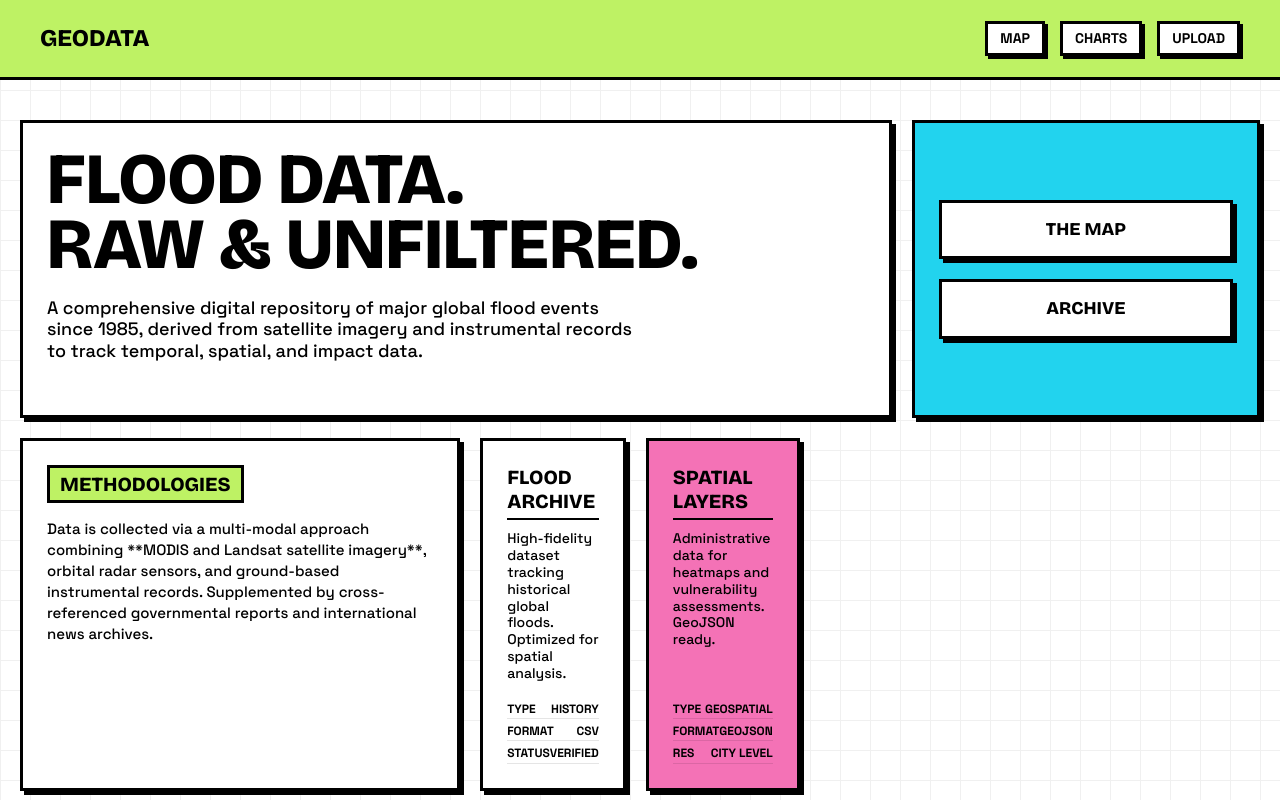
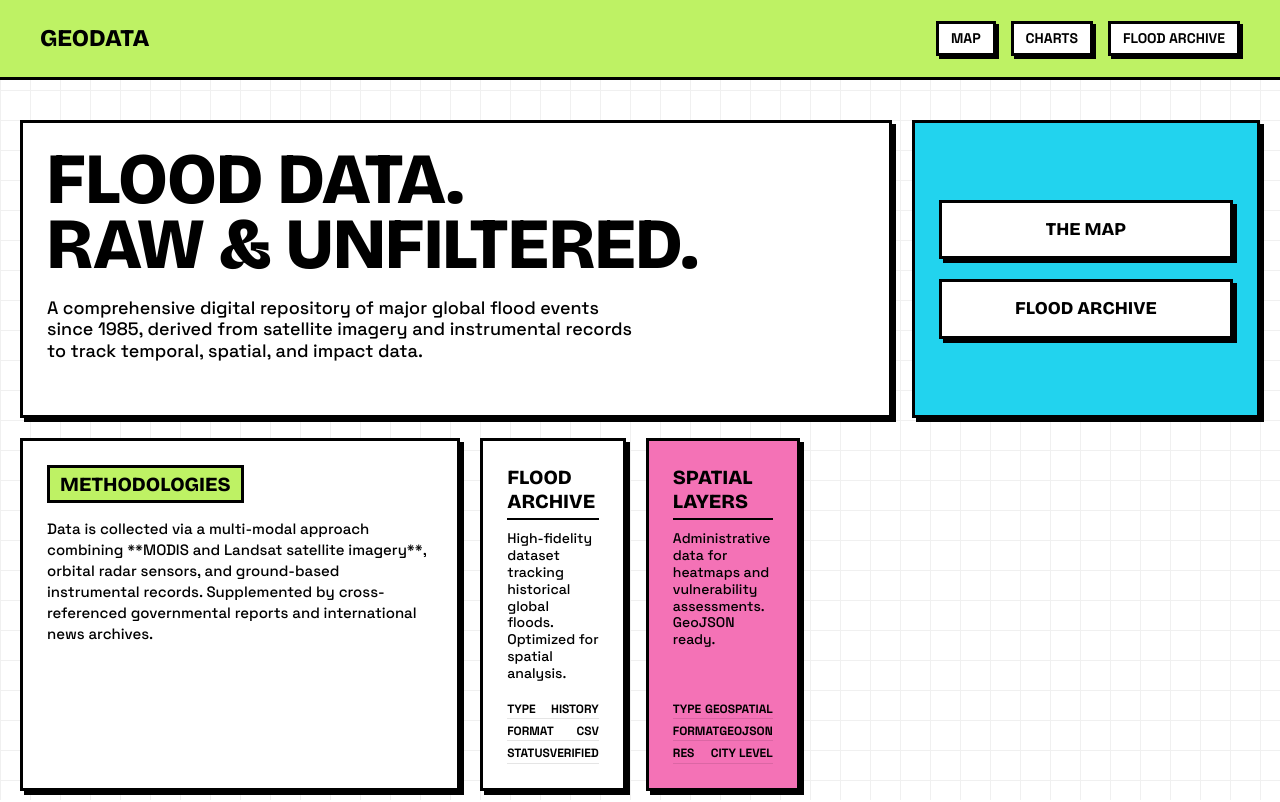
Before and after one commit to emmaboschini/cc1, a plain HTML site: page index.html in a window 1280 px wide. Shown: the top 802 px of the page. Drawn offline with nearby package versions, Linux system fonts and the light colour scheme.

Commit message:
Rename Archive button and navigation link to FLOOD ARCHIVE

```diff
--- a/index.html
+++ b/index.html
@@ -115,7 +115,7 @@
     <div class="nav-links">
       <a href="map.html">MAP</a>
       <a href="charts.html">CHARTS</a>
-      <a href="upload.html">UPLOAD</a>
+      <a href="https://ckan.rimes.int/sv/dataset/global-active-archive-of-large-flood-events" target="_blank">FLOOD ARCHIVE</a>
     </div>
   </nav>
 
@@ -129,7 +129,7 @@
     <!-- ACTIONS -->
     <div class="bento-card cta-card">
       <a href="map.html" class="btn">THE MAP</a>
-      <a href="https://ckan.rimes.int/sv/dataset/global-active-archive-of-large-flood-events" target="_blank" class="btn">ARCHIVE</a>
+      <a href="https://ckan.rimes.int/sv/dataset/global-active-archive-of-large-flood-events" target="_blank" class="btn">FLOOD ARCHIVE</a>
     </div>
 
     <!-- METHODOLOGIES -->
```
